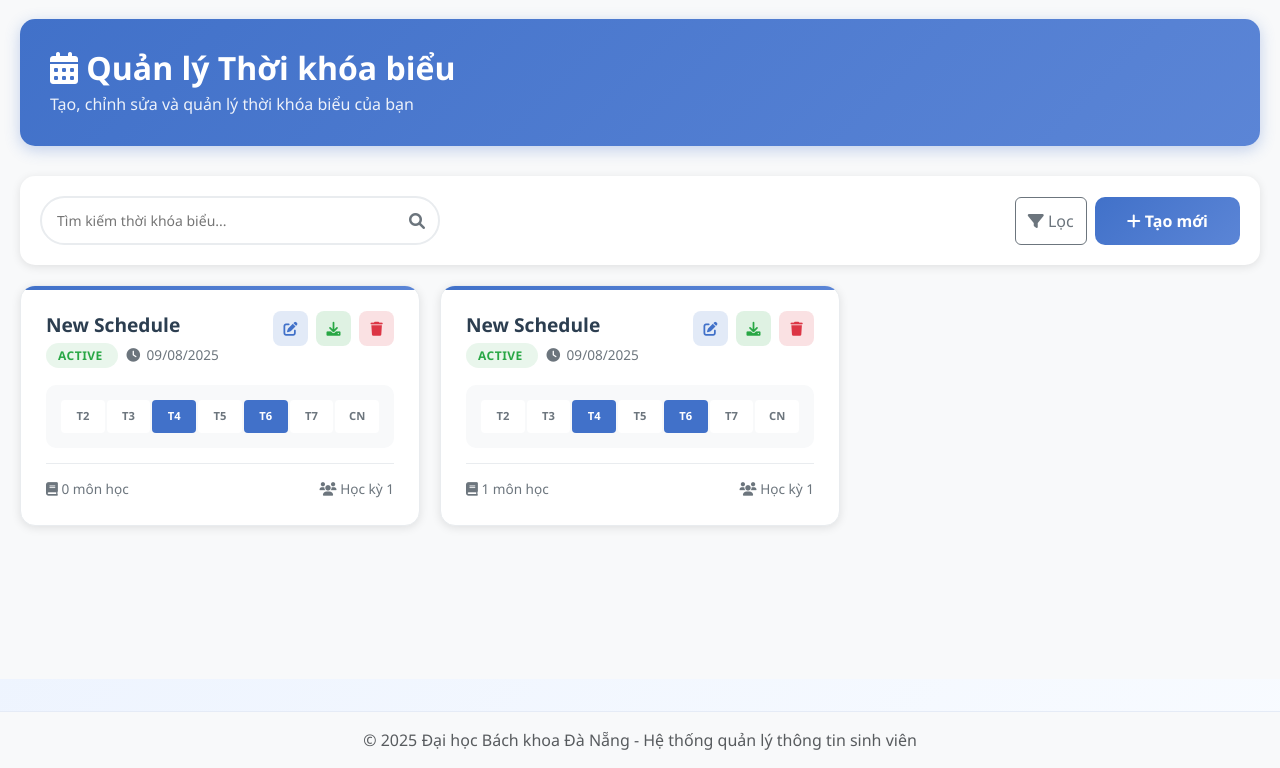
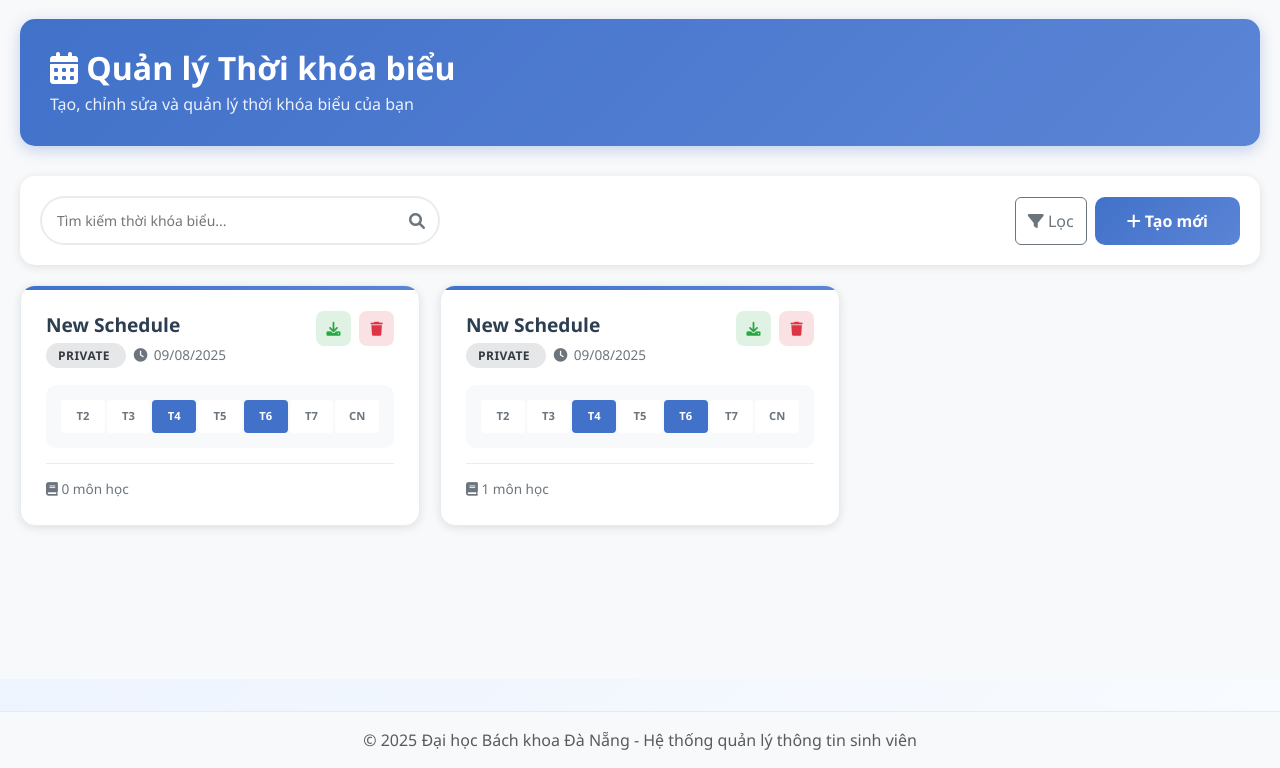
Before and after one commit to huymatthew/studentservice, a Django app: page /schedule/ in a window 1280 px wide. Shown: the part 134-902 px from the top of the page. Run offline with Django 4.2, Linux system fonts and the light colour scheme; data comes from the database, SQL or seed files in the repository; both versions use the stored data as it was after the commit.

Commit message:
Adjust Status Icon In Schedule List

```diff
--- a/Schedule/models.py
+++ b/Schedule/models.py
@@ -6,6 +6,7 @@ class Schedule(models.Model):
     title = models.CharField(max_length=100)
     scheduleID = models.CharField(max_length=32, unique=True)
     user = models.ForeignKey(get_user_model(), on_delete=models.CASCADE, related_name='owner')
+    public = models.BooleanField(default=False)
     updated_at = models.DateTimeField(auto_now=True)
     def __str__(self):
         return self.title
--- a/Schedule/views.py
+++ b/Schedule/views.py
@@ -11,25 +11,14 @@ def schedule_list(request):
     """Display list of all schedules"""
     schedules = Schedule.objects.all().order_by('-updated_at')
 
-    # Calculate statistics
-    total_schedules = schedules.count()
-    active_schedules = total_schedules  # Since we don't have status field, assume all active
-
-    # Get total subjects across all schedules
-    total_subjects = Subject.objects.count()
-
     # Add subjects count for each schedule
     for schedule in schedules:
         schedule.subjects_count = Subject.objects.filter(schedule=schedule).count()
         schedule.created_at = schedule.updated_at  # Use updated_at as created_at
-        schedule.status = 'active'  # Default status since we don't have this field
-        schedule.semester = "1"  # Default semester
+        schedule.status = 'public' if schedule.public else 'private'
 
     context = {
         'schedules': schedules,
-        'total_schedules': total_schedules,
-        'active_schedules': active_schedules,
-        'total_subjects': total_subjects,
     }
     return render(request, 'schedule/scheduleList.html', context)
 
--- a/static/css/slist.css
+++ b/static/css/slist.css
@@ -332,20 +332,16 @@
     letter-spacing: 0.5px;
 }
 
-.status-active {
-    background: rgba(40, 167, 69, 0.1);
-    color: #28a745;
+.status-public {
+    background: rgba(40, 167, 69, 0.15);
+    color: #218838;
 }
 
-.status-draft {
-    background: rgba(255, 193, 7, 0.1);
-    color: #ffc107;
+.status-private {
+    background: rgba(52, 58, 64, 0.12);
+    color: #343a40;
 }
 
-.status-archived {
-    background: rgba(108, 117, 125, 0.1);
-    color: #6c757d;
-}
 
 @media (max-width: 768px) {
     .actions-bar {
--- a/templates/account/dashboard.html
+++ b/templates/account/dashboard.html
@@ -111,9 +111,9 @@
                     <a href="{% url 'profile' %}" class="btn btn-outline-primary">
                         <i class="fas fa-user-edit me-2"></i>Cập nhật hồ sơ
                     </a>
-                    <button class="btn btn-outline-secondary" disabled>
+                    <a href="{% url 'schedule_list' %}" class="btn btn-outline-primary">
                         <i class="fas fa-calendar me-2"></i>Xem lịch học
-                    </button>
+                    </a>
                     <button class="btn btn-outline-secondary" disabled>
                         <i class="fas fa-chart-bar me-2"></i>Xem điểm số
                     </button>
--- a/templates/schedule/scheduleList.html
+++ b/templates/schedule/scheduleList.html
@@ -80,9 +80,6 @@
                     </div>
                 </div>
                 <div class="schedule-actions">
-                    <button class="btn-action btn-edit" onclick="editSchedule('{{ schedule.scheduleID }}')" title="Chỉnh sửa">
-                        <i class="fas fa-edit"></i>
-                    </button>
                     <button class="btn-action btn-export" onclick="exportSchedule('{{ schedule.scheduleID }}')" title="Xuất">
                         <i class="fas fa-download"></i>
                     </button>
@@ -110,10 +107,6 @@
                 <span>
                     <i class="fas fa-book"></i>
                     {{ schedule.subjects_count|default:0 }} môn học
-                </span>
-                <span>
-                    <i class="fas fa-users"></i>
-                    Học kỳ {{ schedule.semester|default:"1" }}
                 </span>
             </div>
         </div>
```
Also changed, not shown: Schedule/migrations/0008_schedule_public.py (added), db.sqlite3.
